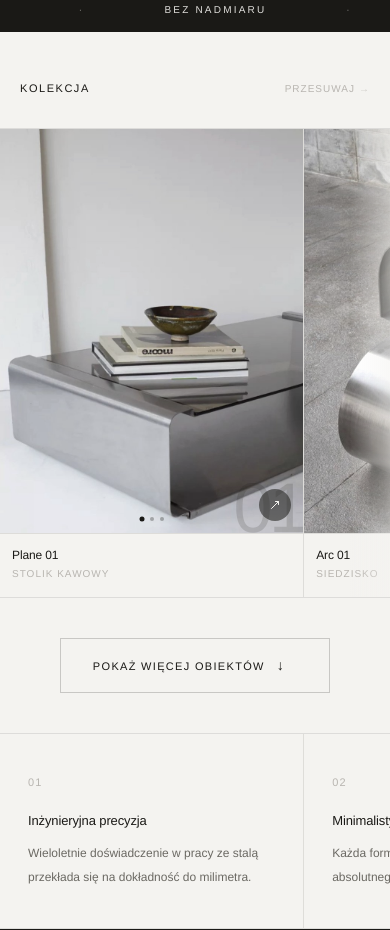
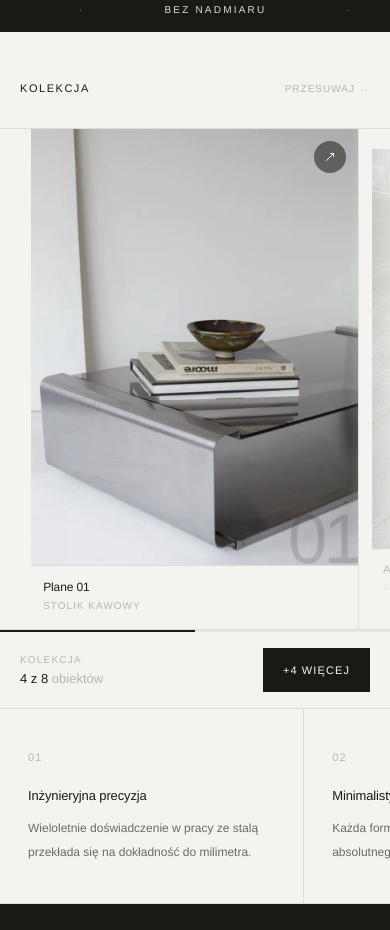
Before and after one commit to lucek93/hopla, a Next.js app: page / in a window 390 px wide. Shown: the part 800-1730 px from the top of the page. Built offline with nearby package versions, Linux system fonts and the light colour scheme; a web font is replaced by a local one.

Commit message:
feat: mobile slider

```diff
--- a/src/app/page.tsx
+++ b/src/app/page.tsx
@@ -274,10 +274,12 @@ export default function Home() {
   }, []);
   const heroImgRef = useRef<HTMLDivElement>(null);
   const archMagnetRef = useRef<HTMLButtonElement>(null);
-  const touchStartX = useRef<number | null>(null);
-  const touchCardN = useRef<number | null>(null);
-  const didSwipe = useRef(false);
+  const carouselRef = useRef<HTMLDivElement>(null);
   const modalSwipeStartY = useRef<number | null>(null);
+  const modalImageSwipeStartX = useRef<number | null>(null);
+
+  // Active card index for mobile carousel animation
+  const [activeCardIdx, setActiveCardIdx] = useState(0);
 
   // Collection state
   const [showAllItems, setShowAllItems] = useState(false);
@@ -433,6 +435,29 @@ export default function Home() {
     document.querySelectorAll(".sr").forEach((el) => io.observe(el));
     return () => io.disconnect();
   }, []);
+
+  // Mobile carousel scroll → active card tracking
+  useEffect(() => {
+    const el = carouselRef.current;
+    if (!el) return;
+    const onScroll = () => {
+      const center = el.scrollLeft + el.clientWidth / 2;
+      const cards = el.querySelectorAll<HTMLElement>(".coll-item");
+      let closest = 0;
+      let minDist = Infinity;
+      cards.forEach((card, i) => {
+        const cardCenter = card.offsetLeft + card.offsetWidth / 2;
+        const dist = Math.abs(center - cardCenter);
+        if (dist < minDist) {
+          minDist = dist;
+          closest = i;
+        }
+      });
+      setActiveCardIdx(closest);
+    };
+    el.addEventListener("scroll", onScroll, { passive: true });
+    return () => el.removeEventListener("scroll", onScroll);
+  }, [showAllItems]);
 
   // Magnetic architects CTA
   const handleArchMagnet = useCallback(
@@ -793,6 +818,7 @@ export default function Home() {
 
         <div className='coll-carousel-wrap max-[900px]:relative'>
           <motion.div
+            ref={carouselRef}
             className='grid grid-cols-4 max-[900px]:flex max-[900px]:overflow-x-auto max-[900px]:snap-x max-[900px]:snap-mandatory mobile-carousel coll-carousel-track'
             layout
           >
@@ -801,56 +827,51 @@ export default function Home() {
                 (item) => {
                   const { n, name, cat, images } = item;
                   const imgIdx = cardImgIdx[n] ?? 0;
+                  const visibleItems = showAllItems
+                    ? COLLECTION
+                    : COLLECTION.slice(0, 4);
+                  const cardIdx = visibleItems.findIndex((i) => i.n === n);
+                  const dist = Math.abs(cardIdx - activeCardIdx);
+                  const mobileScale = isMobile
+                    ? dist === 0
+                      ? 1
+                      : dist === 1
+                        ? 0.92
+                        : 0.86
+                    : 1;
+                  const mobileOpacity = isMobile
+                    ? dist === 0
+                      ? 1
+                      : dist === 1
+                        ? 0.55
+                        : 0.35
+                    : 1;
                   return (
                     <motion.div
                       key={n}
                       layout
                       initial={{ opacity: 0, y: 32 }}
-                      animate={{ opacity: 1, y: 0 }}
+                      animate={{
+                        opacity: isMobile ? mobileOpacity : 1,
+                        y: 0,
+                        scale: mobileScale,
+                      }}
                       exit={{ opacity: 0, y: 16 }}
-                      transition={{ duration: 0.55, ease: [0.22, 1, 0.36, 1] }}
-                      className='coll-item group sr border-r border-[rgba(26,25,22,0.1)] [&:nth-child(4n)]:border-r-0 max-[900px]:flex-none max-[900px]:w-[78vw] max-[900px]:snap-start relative overflow-hidden'
+                      transition={{
+                        opacity: { duration: 0.3, ease: "easeOut" },
+                        scale: { duration: 0.4, ease: [0.22, 1, 0.36, 1] },
+                        y: { duration: 0.55, ease: [0.22, 1, 0.36, 1] },
+                        layout: { duration: 0.55, ease: [0.22, 1, 0.36, 1] },
+                      }}
+                      className='coll-item group sr border-r border-[rgba(26,25,22,0.1)] [&:nth-child(4n)]:border-r-0 max-[900px]:flex-none max-[900px]:w-[84vw] max-[900px]:snap-center relative overflow-hidden max-[900px]:origin-center'
                     >
                       {/* Image zone — click to open modal */}
                       <button
                         className='w-full text-left cursor-pointer bg-transparent border-0 p-0 block'
-                        onClick={() => {
-                          if (didSwipe.current) {
-                            didSwipe.current = false;
-                            return;
-                          }
-                          openModal(item, imgIdx);
-                        }}
+                        onClick={() => openModal(item, imgIdx)}
                         aria-label={`Otwórz galerię: ${name}`}
                       >
-                        <div
-                          className='aspect-[3/4] overflow-hidden bg-[#eceae5] relative'
-                          onTouchStart={(e) => {
-                            touchStartX.current = e.touches[0].clientX;
-                            touchCardN.current = n;
-                            didSwipe.current = false;
-                          }}
-                          onTouchEnd={(e) => {
-                            if (
-                              touchStartX.current === null ||
-                              touchCardN.current !== n
-                            )
-                              return;
-                            const dx =
-                              e.changedTouches[0].clientX - touchStartX.current;
-                            touchStartX.current = null;
-                            if (Math.abs(dx) > 40 && images.length > 1) {
-                              didSwipe.current = true;
-                              const dir = dx < 0 ? 1 : -1;
-                              setCardImgIdx((prev) => ({
-                                ...prev,
-                                [n]:
-                                  ((prev[n] ?? 0) + dir + images.length) %
-                                  images.length,
-                              }));
-                            }
-                          }}
-                        >
+                        <div className='aspect-[3/4] overflow-hidden bg-[#eceae5] relative'>
                           {/* Number overlay */}
                           <span
                             className='coll-num-overlay z-50'
@@ -878,9 +899,9 @@ export default function Home() {
                             </motion.div>
                           </AnimatePresence>
 
-                          {/* Gallery dot indicators — always visible on mobile */}
+                          {/* Gallery dot indicators — desktop hover only, hidden on mobile */}
                           {images.length > 1 && (
-                            <div className='absolute bottom-3 left-0 right-0 flex justify-center gap-1.5 z-10 opacity-0 group-hover:opacity-100 max-[900px]:opacity-100 transition-opacity duration-500'>
+                            <div className='absolute bottom-3 left-0 right-0 flex justify-center gap-1.5 z-10 opacity-0 group-hover:opacity-100 max-[900px]:hidden transition-opacity duration-500'>
                               {images.map((_, di) => (
                                 <span
                                   key={di}
@@ -890,20 +911,15 @@ export default function Home() {
                             </div>
                           )}
 
-                          {/* View overlay — visible on hover (desktop) or always subtle on mobile */}
-                          <div className='absolute inset-0 flex items-end justify-end pb-3 pr-3 bg-[rgba(26,25,22,0)] group-hover:bg-[rgba(26,25,22,0.18)] max-[900px]:bg-transparent transition-colors duration-400 z-10'>
-                            <span className='text-[10px] font-medium tracking-[0.18em] uppercase text-[#f4f3f0] opacity-0 group-hover:opacity-100 transform translate-y-2 group-hover:translate-y-0 transition-all duration-300 hidden max-[900px]:hidden'>
-                              Zobacz obiekt
-                            </span>
-                            {/* Mobile tap hint icon */}
-                            <span
-                              className='hidden max-[900px]:flex items-center justify-center w-8 h-8 bg-[rgba(26,25,22,0.55)] backdrop-blur-sm text-[#f4f3f0] text-[13px] rounded-full'
-                              aria-hidden='true'
-                            >
-                              {/* ↗ */}
-                              <MoveUpRight className='w-3 h-3' />
-                            </span>
-                          </div>
+                          {/* View overlay — visible on hover (desktop) */}
+                          <div className='absolute inset-0 bg-[rgba(26,25,22,0)] group-hover:bg-[rgba(26,25,22,0.18)] max-[900px]:bg-transparent transition-colors duration-400 z-10' />
+                          {/* Mobile tap hint icon — top right corner */}
+                          <span
+                            className='hidden max-[900px]:flex absolute top-3 right-3 z-20 items-center justify-center w-8 h-8 bg-[rgba(26,25,22,0.55)] backdrop-blur-sm text-[#f4f3f0] rounded-full'
+                            aria-hidden='true'
+                          >
+                            <MoveUpRight className='w-3 h-3' />
+                          </span>
                         </div>
                       </button>
 
@@ -956,16 +972,21 @@ export default function Home() {
                 },
               )}
             </AnimatePresence>
-            {/* Carousel trailing spacer – peek effect */}
+            {/* Carousel leading/trailing spacers for snap-center edge cards */}
             <div
-              className='hidden max-[900px]:block flex-none w-[6vw] shrink-0'
+              className='hidden max-[900px]:block flex-none w-[8vw] shrink-0 order-first'
+              aria-hidden='true'
+            />
+            <div
+              className='hidden max-[900px]:block flex-none w-[8vw] shrink-0'
               aria-hidden='true'
             />
           </motion.div>
         </div>
 
         {/* SHOW MORE / LESS */}
-        <div className='flex justify-center py-10 border-t border-[rgba(26,25,22,0.1)]'>
+        {/* Desktop */}
+        <div className='max-[900px]:hidden flex justify-center py-10 border-t border-[rgba(26,25,22,0.1)]'>
           <button
             onClick={() => setShowAllItems((v) => !v)}
             className='show-more-btn group relative inline-flex items-center gap-3 text-[11px] font-medium tracking-[0.12em] uppercase text-[#1a1916] border border-[rgba(26,25,22,0.2)] px-8 py-4 overflow-hidden transition-colors duration-300 hover:border-[#1a1916] hover:bg-[#1a1916] hover:text-[#f4f3f0]'
@@ -984,6 +1005,64 @@ export default function Home() {
             </span>
             <span className='show-more-bg' aria-hidden='true' />
           </button>
+        </div>
+
+        {/* Mobile — full-width strip */}
+        <div className='hidden max-[900px]:block border-t border-[rgba(26,25,22,0.1)]'>
+          {/* Progress bar */}
+          <div className='h-[2px] bg-[rgba(26,25,22,0.06)]'>
+            <motion.div
+              className='h-full bg-[#1a1916]'
+              animate={{
+                width: showAllItems
+                  ? "100%"
+                  : `${(4 / COLLECTION.length) * 100}%`,
+              }}
+              transition={{ duration: 0.6, ease: [0.22, 1, 0.36, 1] }}
+            />
+          </div>
+          <div className='flex items-center justify-between px-5 py-4'>
+            <div>
+              <p className='text-[10px] font-normal tracking-[0.12em] uppercase text-[#b8b5b0] mb-0.5'>
+                Kolekcja
+              </p>
+              <p className='text-[13px] font-light text-[#1a1916]'>
+                <AnimatePresence mode='wait'>
+                  <motion.span
+                    key={showAllItems ? "all" : "some"}
+                    initial={{ opacity: 0, y: 4 }}
+                    animate={{ opacity: 1, y: 0 }}
+                    exit={{ opacity: 0, y: -4 }}
+                    transition={{ duration: 0.25 }}
+                    className='inline-block'
+                  >
+                    {showAllItems
+                      ? `Wszystkie ${COLLECTION.length}`
+                      : `4 z ${COLLECTION.length}`}{" "}
+                    <span className='text-[#b8b5b0]'>obiektów</span>
+                  </motion.span>
+                </AnimatePresence>
+              </p>
+            </div>
+            <button
+              onClick={() => setShowAllItems((v) => !v)}
+              className='flex items-center bg-[#1a1916] text-[#f4f3f0] text-[11px] font-medium tracking-[0.1em] uppercase px-5 py-3.5 active:opacity-70 transition-opacity duration-100 border-0 cursor-pointer'
+            >
+              <AnimatePresence mode='wait'>
+                <motion.span
+                  key={showAllItems ? "less" : "more"}
+                  initial={{ opacity: 0, y: 4 }}
+                  animate={{ opacity: 1, y: 0 }}
+                  exit={{ opacity: 0, y: -4 }}
+                  transition={{ duration: 0.2 }}
+                >
+                  {showAllItems
+                    ? "Pokaż mniej"
+                    : `+${COLLECTION.length - 4} więcej`}
+                </motion.span>
+              </AnimatePresence>
+            </button>
+          </div>
         </div>
       </section>
 
@@ -1025,7 +1104,19 @@ export default function Home() {
                 <div className='modal-drag-handle' aria-hidden='true' />
               </div>
               {/* LEFT — image gallery */}
-              <div className='relative flex-1 bg-[#eceae5] overflow-hidden min-h-[480px] max-[900px]:flex-none max-[900px]:min-h-0 max-[900px]:h-[58vw]'>
+              <div
+                className='relative flex-1 bg-[#eceae5] overflow-hidden min-h-[480px] max-[900px]:flex-none max-[900px]:min-h-0 max-[900px]:h-[58vw]'
+                onTouchStart={(e) => {
+                  modalImageSwipeStartX.current = e.touches[0].clientX;
+                }}
+                onTouchEnd={(e) => {
+                  if (modalImageSwipeStartX.current === null) return;
+                  const dx =
+                    e.changedTouches[0].clientX - modalImageSwipeStartX.current;
+                  modalImageSwipeStartX.current = null;
+                  if (Math.abs(dx) > 40) advanceModalImg(dx < 0 ? 1 : -1);
+                }}
+              >
                 <AnimatePresence mode='wait'>
                   <motion.div
                     key={modalImgIdx}
@@ -1044,19 +1135,19 @@ export default function Home() {
                   </motion.div>
                 </AnimatePresence>
 
-                {/* Prev/Next arrows — bigger on mobile */}
+                {/* Prev/Next arrows — desktop only */}
                 {modalItem.images.length > 1 && (
                   <>
                     <button
                       onClick={() => advanceModalImg(-1)}
-                      className='modal-arrow-btn absolute left-3 max-[900px]:left-2 top-1/2 -translate-y-1/2 w-10 h-10 max-[900px]:w-12 max-[900px]:h-12 flex items-center justify-center bg-[rgba(244,243,240,0.85)] backdrop-blur-sm text-[#1a1916] hover:bg-[#f4f3f0] active:bg-[#f4f3f0] transition-all duration-200 text-[16px] max-[900px]:text-[20px] z-20'
+                      className='modal-arrow-btn max-[900px]:hidden absolute left-3 top-1/2 -translate-y-1/2 w-10 h-10 flex items-center justify-center bg-[rgba(244,243,240,0.85)] backdrop-blur-sm text-[#1a1916] hover:bg-[#f4f3f0] transition-all duration-200 text-[16px] z-20'
                       aria-label='Poprzednie zdjęcie'
                     >
                       ←
                     </button>
                     <button
                       onClick={() => advanceModalImg(1)}
-                      className='modal-arrow-btn absolute right-3 max-[900px]:right-2 top-1/2 -translate-y-1/2 w-10 h-10 max-[900px]:w-12 max-[900px]:h-12 flex items-center justify-center bg-[rgba(244,243,240,0.85)] backdrop-blur-sm text-[#1a1916] hover:bg-[#f4f3f0] active:bg-[#f4f3f0] transition-all duration-200 text-[16px] max-[900px]:text-[20px] z-20'
+                      className='modal-arrow-btn max-[900px]:hidden absolute right-3 top-1/2 -translate-y-1/2 w-10 h-10 flex items-center justify-center bg-[rgba(244,243,240,0.85)] backdrop-blur-sm text-[#1a1916] hover:bg-[#f4f3f0] transition-all duration-200 text-[16px] z-20'
                       aria-label='Następne zdjęcie'
                     >
                       →
@@ -1077,19 +1168,6 @@ export default function Home() {
                       <Image src={src} alt='' fill className='object-cover' />
                     </button>
                   ))}
-                  {/* Mobile: dot indicators */}
-                  {modalItem.images.map((_, ti) => (
-                    <button
-                      key={`dot-${ti}`}
-                      onClick={() => setModalImgIdx(ti)}
-                      className={`hidden max-[900px]:flex w-6 h-6 items-center justify-center`}
-                      aria-label={`Zdjęcie ${ti + 1}`}
-                    >
-                      <span
-                        className={`block rounded-full transition-all duration-300 ${ti === modalImgIdx ? "w-2.5 h-2.5 bg-[#f4f3f0]" : "w-1.5 h-1.5 bg-[rgba(244,243,240,0.45)]"}`}
-                      />
-                    </button>
-                  ))}
                 </div>
 
                 {/* Image counter */}
@@ -1097,6 +1175,29 @@ export default function Home() {
                   {modalImgIdx + 1} / {modalItem.images.length}
                 </div>
               </div>
+
+              {/* Mobile — dots + swipe hint strip */}
+              {modalItem.images.length > 1 && (
+                <div className='hidden max-[900px]:flex items-center justify-between px-5 py-3 bg-[#f4f3f0] border-b border-[rgba(26,25,22,0.08)] shrink-0'>
+                  <div className='flex items-center gap-1.5'>
+                    {modalItem.images.map((_, ti) => (
+                      <button
+                        key={ti}
+                        onClick={() => setModalImgIdx(ti)}
+                        className='flex items-center justify-center w-4 h-4'
+                        aria-label={`Zdjęcie ${ti + 1}`}
+                      >
+                        <span
+                          className={`block rounded-full transition-all duration-300 ${ti === modalImgIdx ? "w-1.5 h-1.5 bg-[#1a1916]" : "w-1 h-1 bg-[rgba(26,25,22,0.25)]"}`}
+                        />
+                      </button>
+                    ))}
+                  </div>
+                  <span className='text-[10px] font-normal tracking-[0.12em] uppercase text-[#b8b5b0]'>
+                    ← przesuń →
+                  </span>
+                </div>
+              )}
 
               {/* RIGHT — info & specs */}
               <div className='w-[380px] max-[900px]:w-full flex flex-col bg-[#fafaf8] overflow-y-auto max-[900px]:overflow-y-visible flex-shrink-0'>
```
